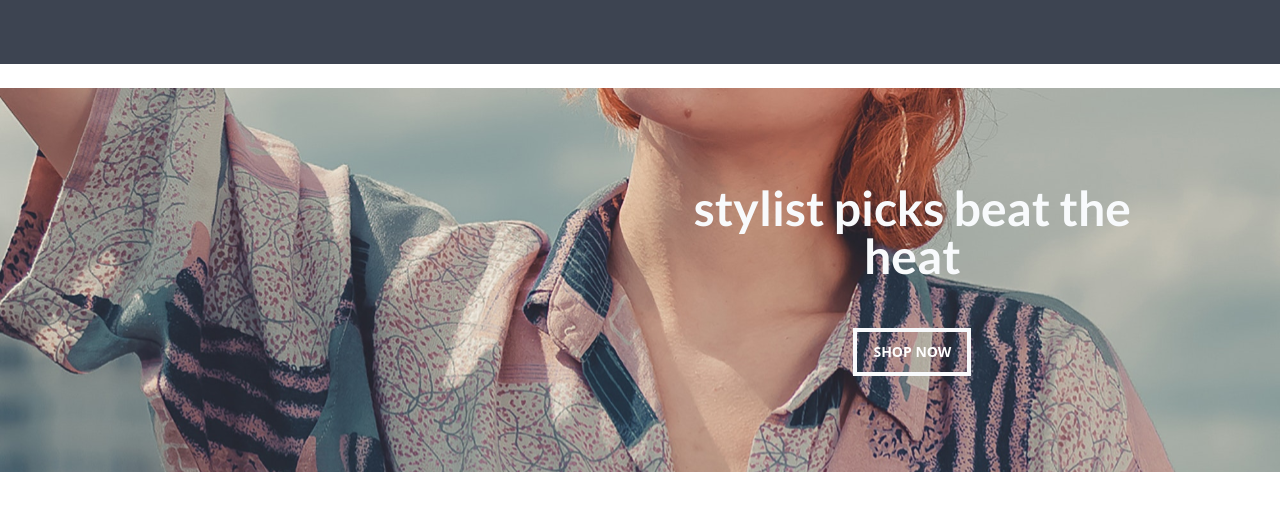
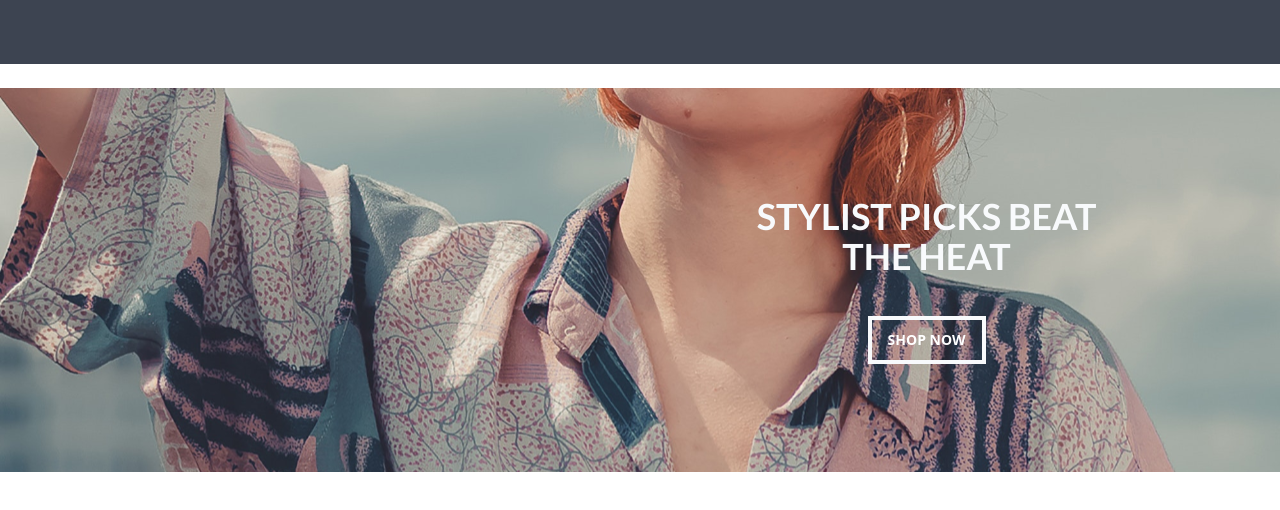
Before and after one commit to Natacha-Danbadan/Fashion-E--Commerce-Task, a React (Create React App) app: page / in a window 1280 px wide. Shown: the top 510 px of the page. Built offline with nearby package versions, Linux system fonts and the light colour scheme.

Commit message:
fixing the hero text to uppercase

```diff
--- a/src/components/HomeHero.jsx
+++ b/src/components/HomeHero.jsx
@@ -4,7 +4,7 @@ function HomeHero({ heroText, heroBtnText }) {
       <div></div>
 
       <div className="mr-24 ml-104 flex items-center flex-col  ">
-        <h2 className="font-['Lato'] font-extrabold text-5xl text-slate-50 text-center mb-12 w-[95%]">
+        <h2 className="font-['Lato'] font-extrabold text-4xl text-slate-50 text-center mb-10 w-[80%] uppercase">
           {heroText}
         </h2>
         <button className="bg-transparent border-slate-50 rounded-none border-4 btn">
```
